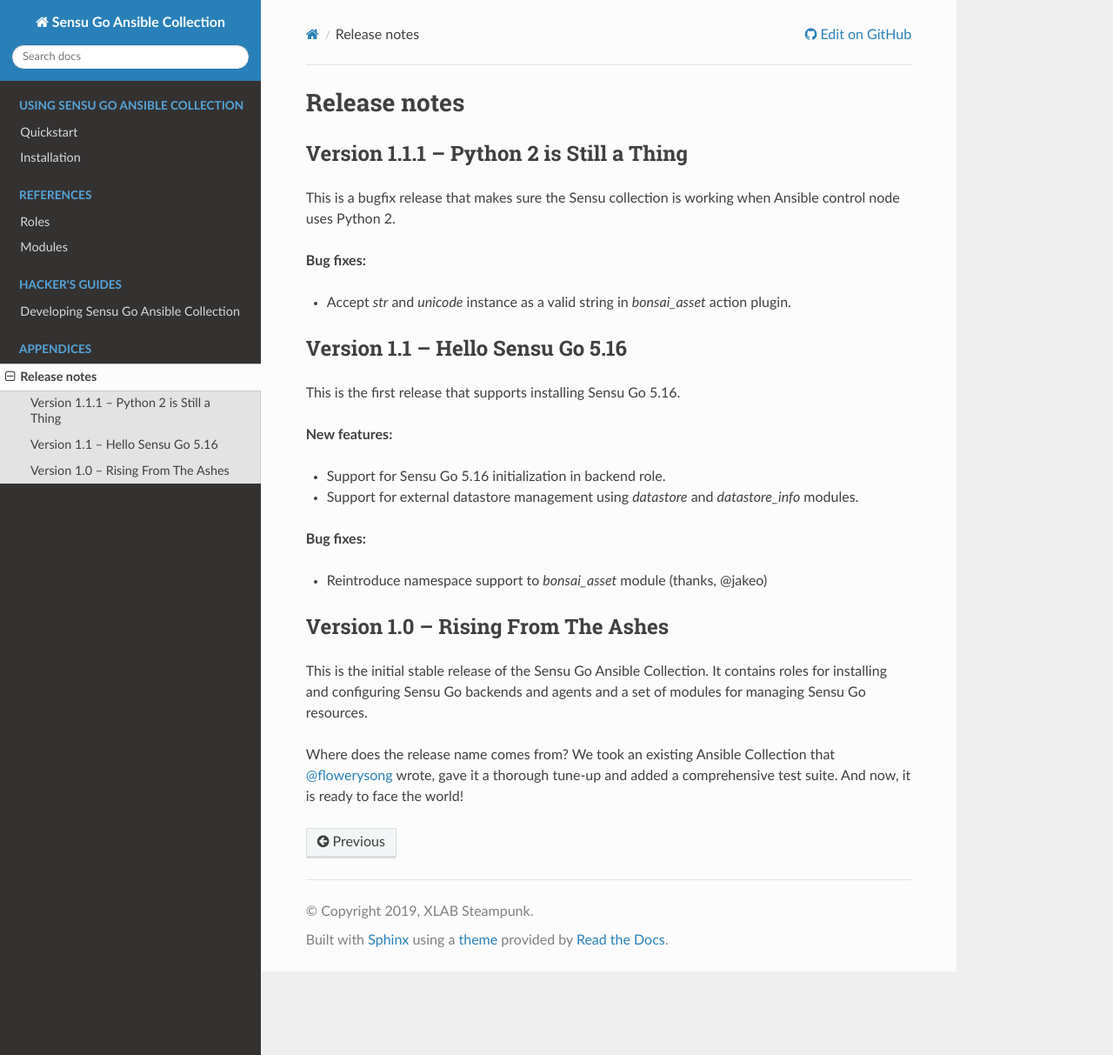
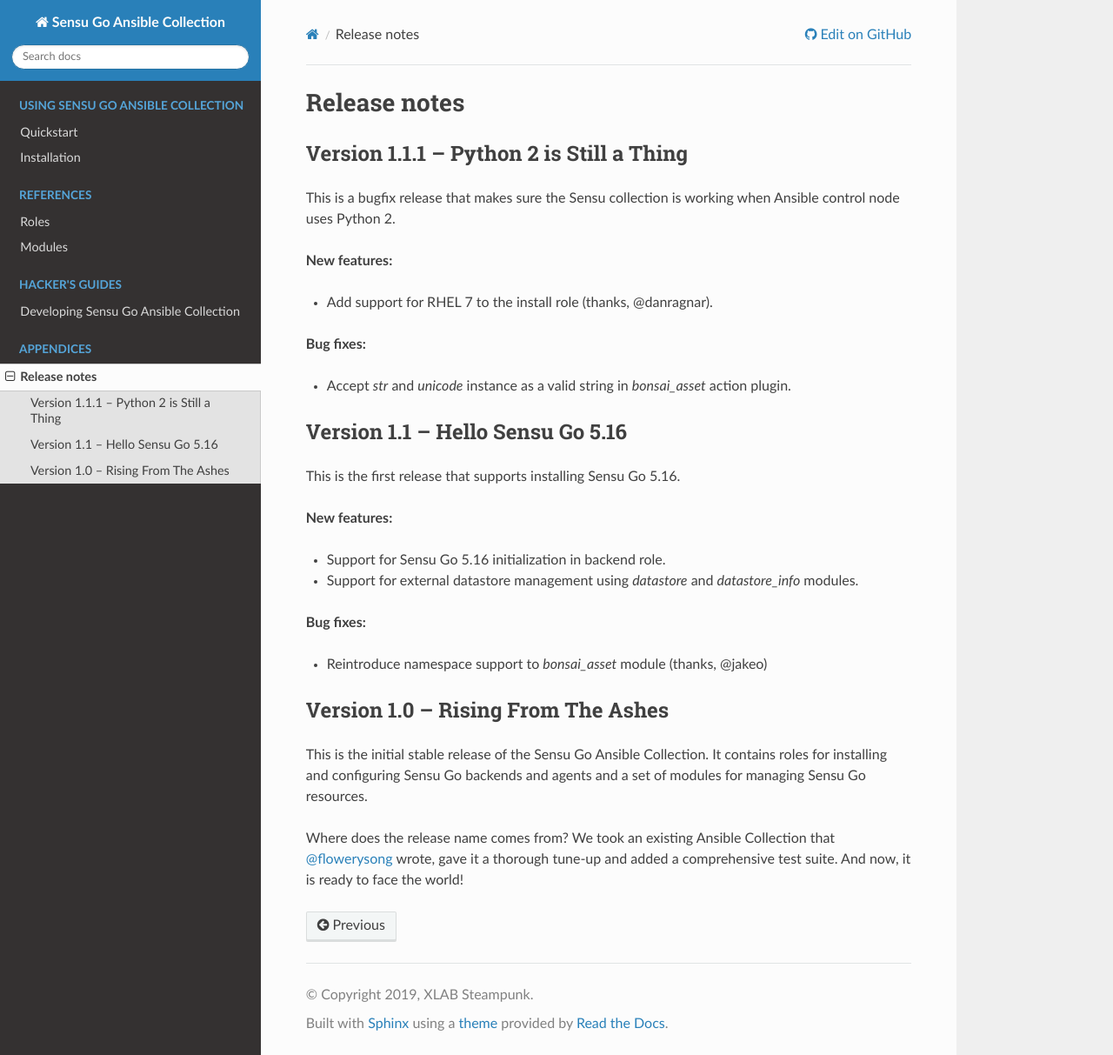
Before and after one commit to sensu/sensu-go-ansible, a Sphinx documentation site: the page built from docs/source/release_notes.rst, in a window 1280 px wide and 1213 px high. Shown: the whole window at 87% size. Built offline with Sphinx 7.4.7 and the Read the Docs theme 2.0.0, drawn with Linux system fonts in a browser that asks for light colours.

Commit message:
Update release notes for 1.1.1
When we released a 1.1.1, we forgot to mention the RHEL 7 support in
the release notes. This commit adds the missing piece of
documentation.

```diff
--- a/docs/source/release_notes.rst
+++ b/docs/source/release_notes.rst
@@ -6,6 +6,10 @@
 
 This is a bugfix release that makes sure the Sensu collection is working when
 Ansible control node uses Python 2.
+
+**New features:**
+
+* Add support for RHEL 7 to the install role (thanks, @danragnar).
 
 **Bug fixes:**
 
```
